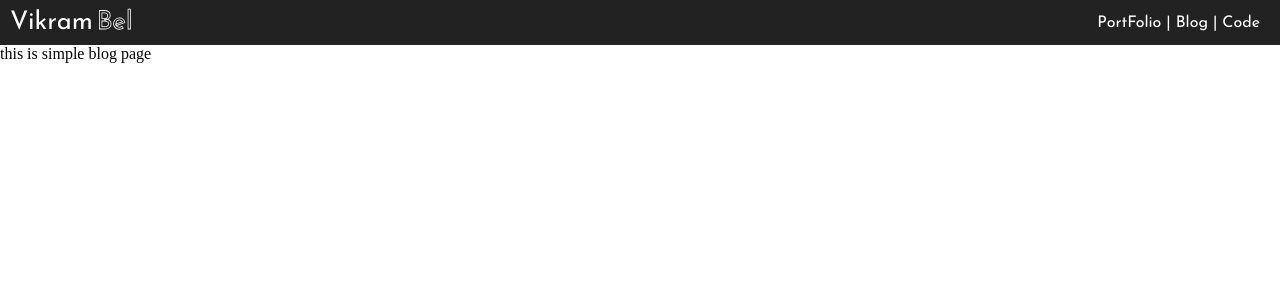
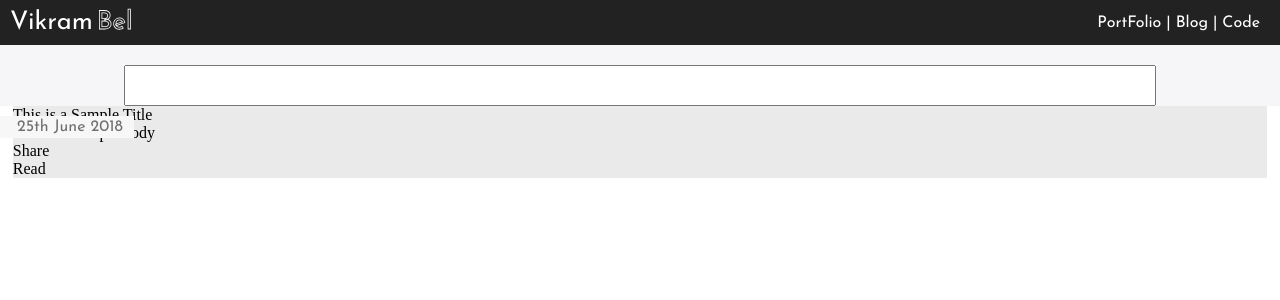
Before and after one commit to symmetriccurve/portfolio-2.0, a React app: page /#/blog in a window 1280 px wide. Shown: the top 300 px of the page. Built offline with nearby package versions, Linux system fonts and the light colour scheme.

Commit message:
Layout component and blog card created

```diff
--- a/src/blog/Blog.js
+++ b/src/blog/Blog.js
@@ -1,12 +1,40 @@
+{/* eslint-disable */}
 import React, { Component } from 'react'
-import Header from '../header/Header'
+import Layout from '../layout/Layout'
 export default class Blog extends Component {
   render() {
     return (
-	<div>
-		<Header />
-        this is simple blog page
-	</div>
+	<Layout>
+		<div>
+			<div className="blog__search-bar">
+				<input className="blog__search-bar__input"/>
+			</div>
+			<div className="blog__b-cards">
+				<div className="b-cards__b-card">
+					<div className="b-card__date">
+						<span className="b-card__date-text"> 25th June 2018 </span>
+					</div>
+					<div className="b-card__body">
+						<div className="b-card__title">
+                            This is a Sample Title
+						</div>
+						<div className="b-card__body2">
+                            This is a Sample body
+						</div>
+						<div className="b-card-buttons">
+							<div className="b-card-button">
+                                Share
+							</div>
+							<div className="b-card-button">
+                                Read
+							</div>
+						</div>
+					</div>
+
+				</div>
+			</div>
+		</div>
+	</Layout>
     )
   }
 }
--- /dev/null
+++ b/src/blog/blog.scss
@@ -0,0 +1,80 @@
+.blog{
+    display: flex;
+    justify-content: center;
+    flex-direction: column;
+
+
+    &__search-bar {
+        display: flex;
+        flex:1;
+        align-items: center;
+        justify-content: center;
+        margin-top: 20px;
+
+        &__input{
+            height: 35px;
+            width: 80%;
+            text-decoration: none;
+            font-family: $primary-font;
+            text-align: center;
+            font-size: 1em;
+            //box-shadow: 0 10px 6px -6px #777;
+
+            &:focus{
+                outline: none;
+            }
+        }
+    }
+}
+
+.b-cards__b-card{
+    position: absolute;
+    width: 100%;
+
+    @include mobile{
+        padding-top: 5%;
+      }
+
+}
+
+.b-card{
+
+    &__date{
+        padding: 10px 0 10px 0;
+        position: absolute;
+        display: flex;
+        flex: 1;
+        &-text{
+            font-family: $primary-font;
+            background-color: #F7F7F7;
+            padding: 3px 11px 3px 17px;
+            color: #707072;
+        }
+    }
+
+    &__body{
+        position: absolute;
+        z-index: -1;
+        width: 98%;
+        background-color:#eaeaea;
+        margin: 0 1%;
+
+        @include desktop{
+
+          }
+
+          @include tablet{
+
+          }
+
+          @include mobile{
+            width: 96%;
+            margin: 0 2%;
+            padding: 50px 0 50px 0;
+            display: flex;
+            flex-direction: column;
+            align-items: center;
+            justify-content: center;
+          }
+    }
+}
--- /dev/null
+++ b/src/layout/Layout.js
@@ -0,0 +1,13 @@
+import React from 'react'
+import Header from '../header/Header'
+
+/* https://stackoverflow.com/questions/36262360/react-router-global-header */
+
+export default ({ children }) => {
+  return (
+	<div className='layout'>
+		<Header />
+		{children}
+	</div>
+  )
+}
--- /dev/null
+++ b/src/layout/layout.scss
@@ -0,0 +1,3 @@
+.layout{
+    background-color: #F6F6F8;
+}
--- a/src/stylesheets/partials/_base.scss
+++ b/src/stylesheets/partials/_base.scss
@@ -11,4 +11,6 @@ a {
 }
 
 @import '../../launchPage/launch-page.scss';
+@import '../../layout/layout.scss';
 @import '../../header/header.scss';
+@import '../../blog/blog.scss';
```
